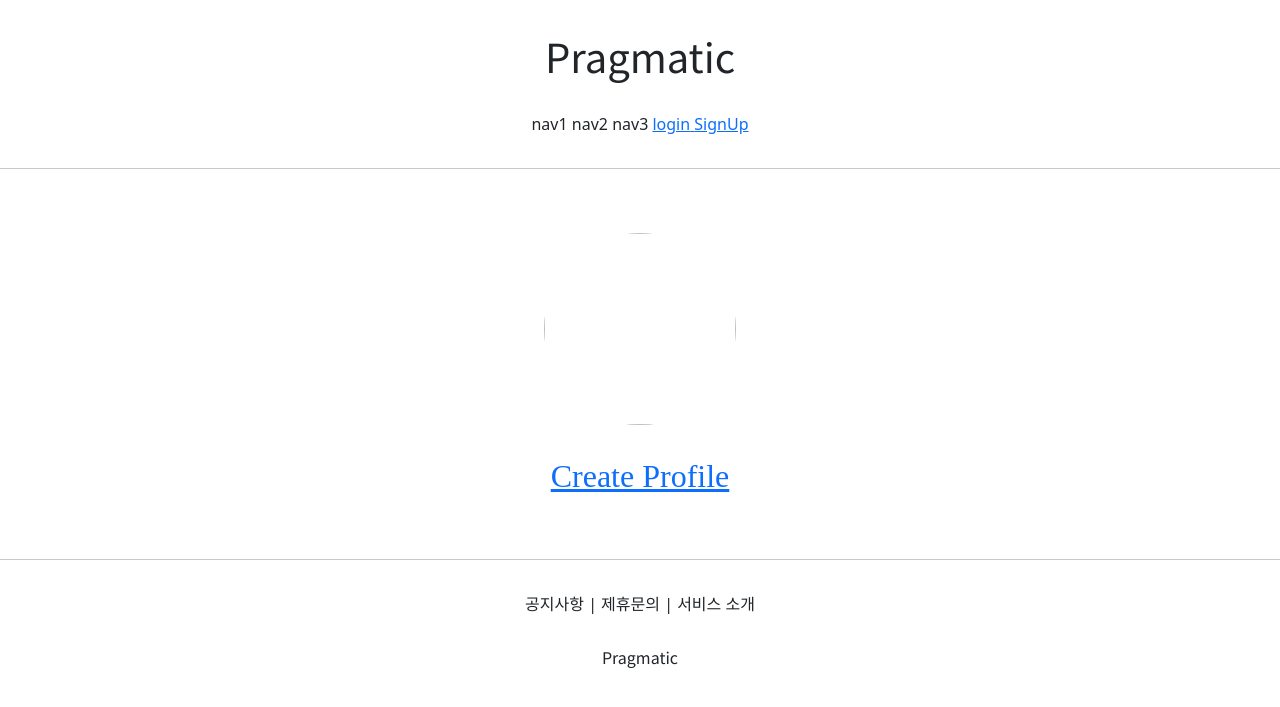
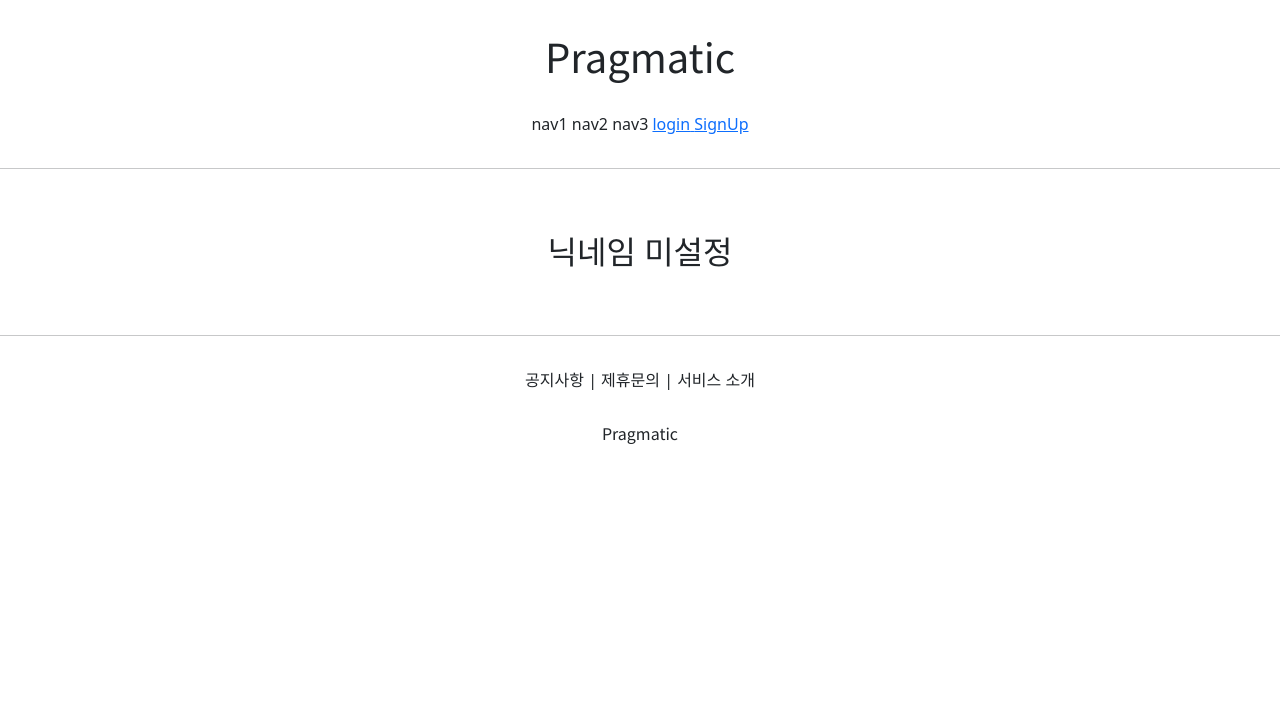
Before and after one commit to merterldosa/mypinterest, a Django app: template accountapp/templates/accountapp/detail.html in a window 1280 px wide. Shown: the top 707 px of the page. Run offline with Django 4.2, Linux system fonts and the light colour scheme; the template is opened without the code that fills it, so the values that code supplies are empty; some libraries are stand-ins or nearby versions.

Commit message:
django course 33 commit

```diff
--- a/accountapp/templates/accountapp/detail.html
+++ b/accountapp/templates/accountapp/detail.html
@@ -1,5 +1,3 @@
-<!--pragmatic/accountapp/templates/accountapp/detail.html-->
-<!--닉네임을 바꾸고 싶을 떄 ProfileUpdateView 로 Routing 을 해줄 a 태그 삽입-->
 {% extends 'base.html'%}
 
 {% block content %}
@@ -9,30 +7,45 @@
       <p>
         {{ target_user.date_joined }}
       </p>
-      <!-- 추가 : 프로필 이미지가 보이도록-->
+      {% if target_user.profile %} <!--(1) profile 있고 -->
+      <!--프로필 이미지를 보여주기-->
       <img src="{{ target_user.profile.image.url }}" alt=""
            style="height: 12rem; width: 12rem; border-radius: 20rem; margin-bottom: 2rem;">
-
-      {% if target_user.profile %} <!--target_user 의 profile 이 존재한다면 -->
       <h2 style="font-family: 'NanumSquareB'">
-        {{ target_user.profile.nickname }}  <!--target_user 의 profile 의 nickname 보여주도록-->
-        <!--추가한 부분-->
+        <!--nickname 보여주기-->
+        {{ target_user.profile.nickname }}
+          <!-- 추가된 부분 -->
+          {% if target_user == user %} <!--(1-1) target_user == user 라면-->
+          <!--프로필 수정 페이지로 이동할 수 있도록-->
           <a href="{% url 'profileapp:update' pk=target_user.profile.pk %}">
             edit
           </a>
-        <!------------>
+          {% endif %}
+          <!--------------->
       </h2>
-      {% else %} <!-- 아닌경우 create profile 로 향하는 url 로 -->
-      <a href="{% url 'profileapp:create' %}">   <!--프로필을 만들수 있는 페이지로-->
+      <!--대화명을 보여주기-->
+      <h5 style="margin-bottom: 3rem;">
+        {{ target_user.profile.message }}
+      </h5>
+
+      {% else %} <!--(2) profile 이 없는데-->
+        <!-- 추가된 부분 -->
+        {% if target_user == user %} <!-- (2-1) target_user == user 이라면-->
+        <!--프로필 생성 페이지로 이동할 수 있도록-->
+        <a href="{% url 'profileapp:create' %}">
           <h2 style="font-family: 'NanumSquareB'">
             Create Profile
           </h2>
         </a>
+        <!-- (2-2) 단순히 프로필만 없다면-->
+        {% else %}
+        <h2>
+          닉네임 미설정 <!--다음 출력-->
+        </h2>
         {% endif %}
+        <!--------------->
 
-      <h5 style="margin-bottom: 3rem;">
-         {{ target_user.profile.message }}
-      </h5>
+      {% endif %}
 
       {% if target_user == user %}
       <a href="{% url 'accountapp:update' pk=user.pk%}">
```
Also changed, not shown: profileapp/views.py (+8 -3 lines). Lines whose indentation alone changed are shown as unchanged.
